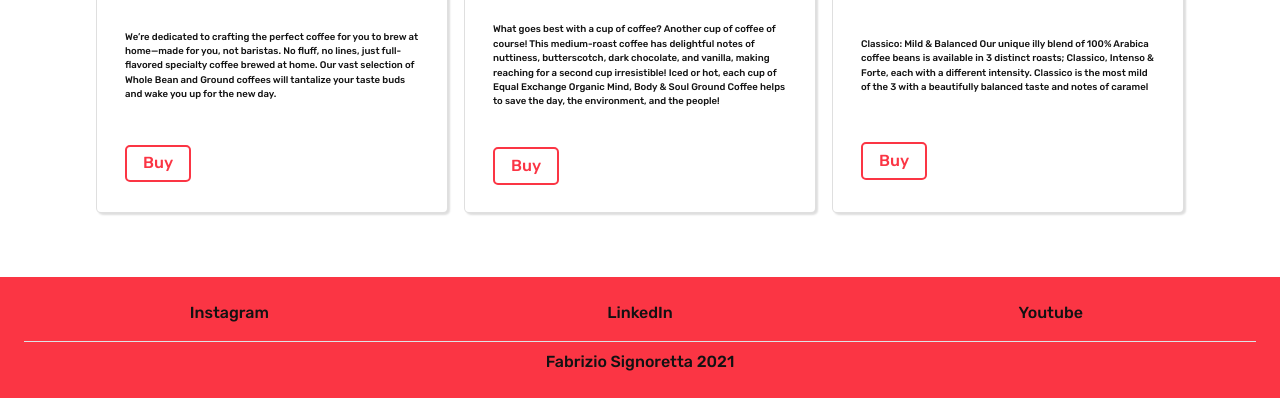
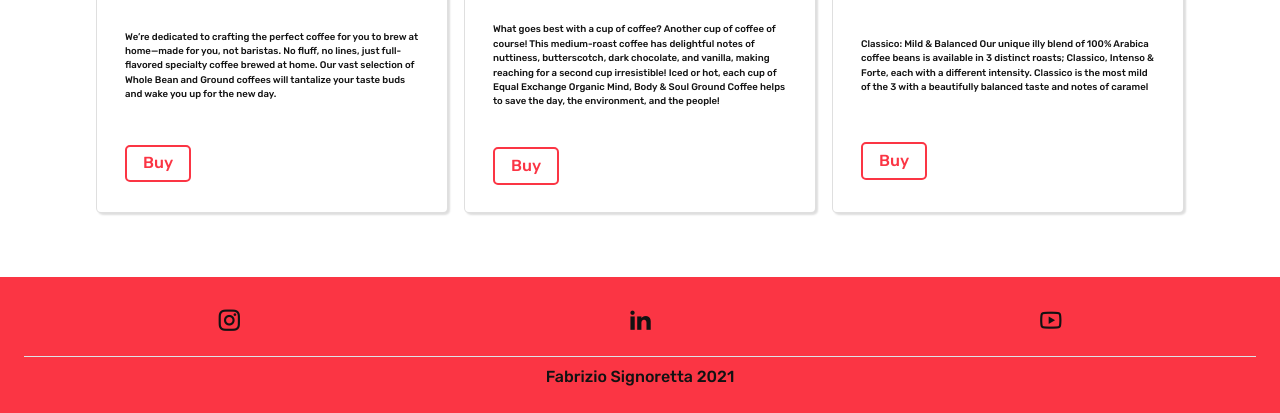
Before and after one commit to fabroos/Web-Page---Coffe-Nation, a website: page index.html in a window 1280 px wide. Shown: the part 1290-1703 px from the top of the page. Drawn offline with nearby package versions, Linux system fonts and the light colour scheme.

Commit message:
change the footer RRSS with icons

```diff
--- a/SCSS/style.scss
+++ b/SCSS/style.scss
@@ -72,6 +72,9 @@ section {
         color: $black;
         &:hover {
           color: #fff;
+        }
+        i{
+          font-size: 1.6rem
         }
       }
     }
--- a/index.html
+++ b/index.html
@@ -6,6 +6,8 @@
     <meta http-equiv="X-UA-Compatible" content="IE=edge">
     <meta name="viewport" content="width=device-width, initial-scale=1.0">
     <link rel="shortcut icon" href="./media/images/CoffeeNation.svg" type="image/x-icon">
+    <!-- Icons -->
+    <link href="https://cdn.jsdelivr.net/npm/remixicon@2.5.0/fonts/remixicon.css" rel="stylesheet">
     <!-- links and google fonts -->
     <link rel="preconnect" href="https://fonts.googleapis.com">
     <link rel="preconnect" href="https://fonts.gstatic.com" crossorigin>
@@ -157,9 +159,9 @@
         <!-- social networks -->
         <div class="footer__socials">
             <ul class="socials__container nav nav-justified pb-3 border-bottom mb-2">
-                <li class="socials__item nav-item "><a href="https://www.instagram.com/fabrii_signoretta/"  target="_BLANK">Instagram</a></li>
-                <li class="socials__item nav-item "><a href="https://www.linkedin.com/in/signorettafabrizio/"  target="_BLANK">LinkedIn</a></li>
-                <li class="socials__item nav-item "><a href="https://youtube.com" class="text-decoration-none" target="_BLANK">Youtube</a></li>
+                <li class="socials__item nav-item "><a href="https://www.instagram.com/fabrii_signoretta/"  target="_BLANK"><i class="ri-instagram-line"></i></a></li>
+                <li class="socials__item nav-item "><a href="https://www.linkedin.com/in/signorettafabrizio/"  target="_BLANK"><i class="ri-linkedin-fill"></i></a></li>
+                <li class="socials__item nav-item "><a href="https://youtube.com" class="text-decoration-none" target="_BLANK"><i class="ri-youtube-line"></i></a></li>
             </ul>
         </div>
         <!-- copyright -->
```
Also changed, not shown: pages/CoffeeDrinks.html (+5 -3 lines), pages/exctractionMethods.html (+5 -3 lines), pages/groundCoffee.html (+5 -3 lines), pages/latteArt.html (+5 -3 lines), styles/style.css.
